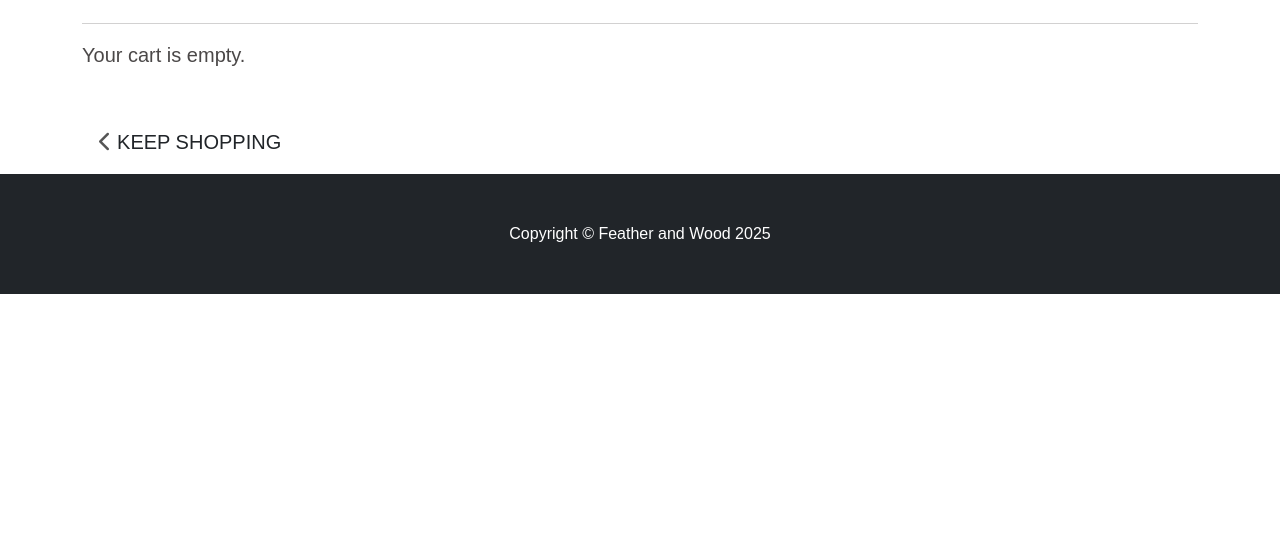
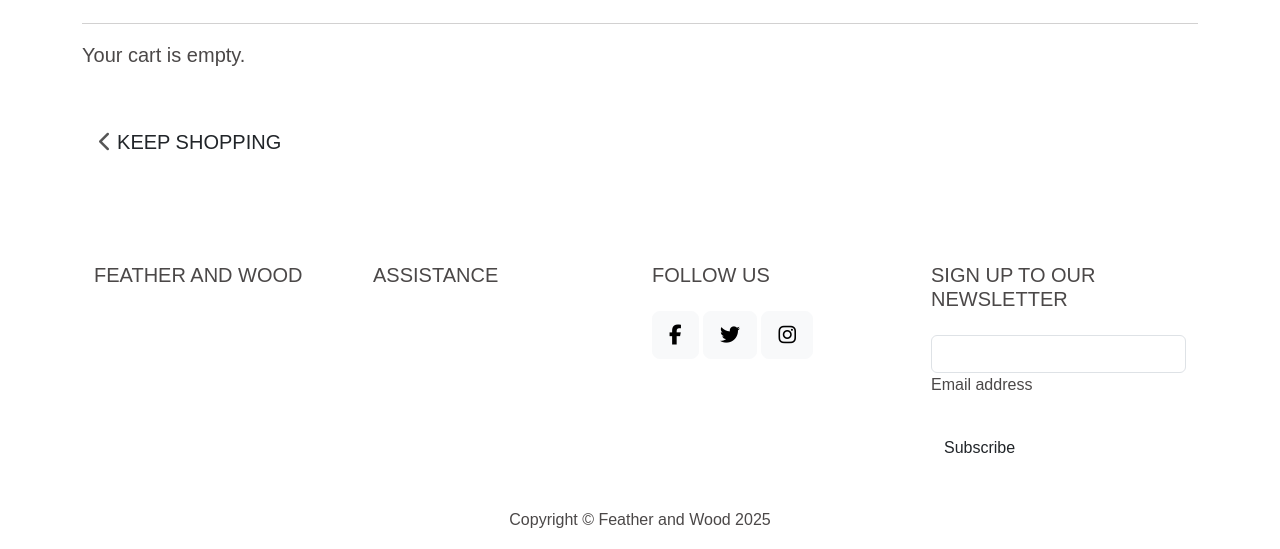
Before and after one commit to RdeSwart/feather_wood, a Django app: page /cart/cart.html in a window 1280 px wide. Shown: the part 289-838 px from the top of the page. Before the commit the page ends 583 px from the top, so only its background shows below. Run offline with Django 3.2, Linux system fonts and the light colour scheme; parts of the project's set-up code (start-up, migrations or seed data) failed here and were passed over; some libraries are stand-ins or nearby versions; some web fonts are replaced.

Commit message:
feat: Update footer to include socials etc

```diff
--- a/home/templates/home/index.html
+++ b/home/templates/home/index.html
@@ -3,7 +3,6 @@
 
 {% block page_header %}
   <header class="masthead">
-    <!-- Code from Codepen.io -->
     <div id="carousel" class="carousel slide hero-slides" data-ride="carousel">
         <ol class="carousel-indicators">
           <li class="active" data-target="#carousel" data-slide-to="0"></li>
--- a/templates/base.html
+++ b/templates/base.html
@@ -194,8 +194,83 @@
       </script>
       {% endblock %}
       <!-- Footer-->
-      <footer class="py-5 bg-dark">
+      <!-- <footer class="py-5 bg-dark">
         <div class="container"><p class="m-0 text-center text-white">Copyright &copy; Feather and Wood 2025</p></div>
+    </footer> -->
+    <footer class="text-center text-lg-start border border-white mt-xl-5 pt-4">
+
+      <div class="container p-4">
+
+        <div class="row">
+
+          <div class="col-lg-3 col-md-6 mb-4 mb-lg-0">
+            <h5 class="text-uppercase mb-4">FEATHER AND WOOD</h5>
+
+            <ul class="list-unstyled mb-4">
+              <li>
+                <a href="{% url 'about' %}" class="text-white nav-link">About us</a>
+              </li>
+              <li>
+                <a href='https://theeducationhub.org.nz/the-steiner-approach/' target='_blank' rel='noreferrer' class="text-white">The Teachings of Rudolf Steiner</a>
+              </li>
+              <li>
+                <a href='https://www.hatching-dragons.com/en-gb/blog/understanding-methods-of-nursery-education-a-parents-guide#:~:text=The%20Waldorf%20Method%3A%20Embracing%20Imagination&text=It%20seeks%20to%20balance%20intellectual,a%20predictable%20and%20comforting%20routine.'
+                target='_blank' rel='noreferrer' class="text-white">Parents Guide to Child's Play</a>
+              </li>
+            </ul>
+          </div>
+
+          <div class="col-lg-3 col-md-6 mb-4 mb-lg-0">
+            <h5 class="text-uppercase mb-4">Assistance</h5>
+
+            <ul class="list-unstyled">
+              <li>
+                <a href="{% url 'contact' %}" class="text-white">Contact us</a>
+              </li>
+              <li>
+                <a href="#shipping" class="text-white">Shipping Information</a>
+              </li>
+              <li>
+                <a href="#returns" class="text-white">Returns & Exchanges</a>
+              </li>
+            </ul>
+          </div>
+          <!--Grid column-->
+
+          <!--Grid column-->
+          <div class="col-lg-3 col-md-6 mb-4 mb-lg-0">
+            <h5 class="text-uppercase mb-4">Follow Us</h5>
+
+            <div class="mt-4">
+
+              <a type="button" class="btn btn-floating btn-light btn-lg"><i class="fab fa-facebook-f"></i></a>
+
+              <a type="button" class="btn btn-floating btn-light btn-lg"><i class="fab fa-twitter"></i></a>
+
+              <a type="button" class="btn btn-floating btn-light btn-lg"><i class="fab fa-instagram"></i></a>
+
+            </div>
+          </div>
+
+          <div class="col-lg-3 col-md-6 mb-4 mb-lg-0">
+            <h5 class="text-uppercase mb-4">Sign up to our newsletter</h5>
+
+            <div class="form-outline form-white mb-4">
+              <input type="email" id="form5Example2" class="form-control" />
+              <label class="form-label" for="form5Example2">Email address</label>
+            </div>
+
+            <button type="submit" class="btn btn-outline-white btn-block">Subscribe</button>
+          </div>
+
+        </div>
+
+      </div>
+
+      <div class="text-center p-3 border-top border-white">
+        Copyright &copy; Feather and Wood 2025
+      </div>
+
     </footer>
   </body>
 </html>
```
Also changed, not shown: home/templates/about.html (+14 -0 lines). Lines whose indentation alone changed are shown as unchanged.
